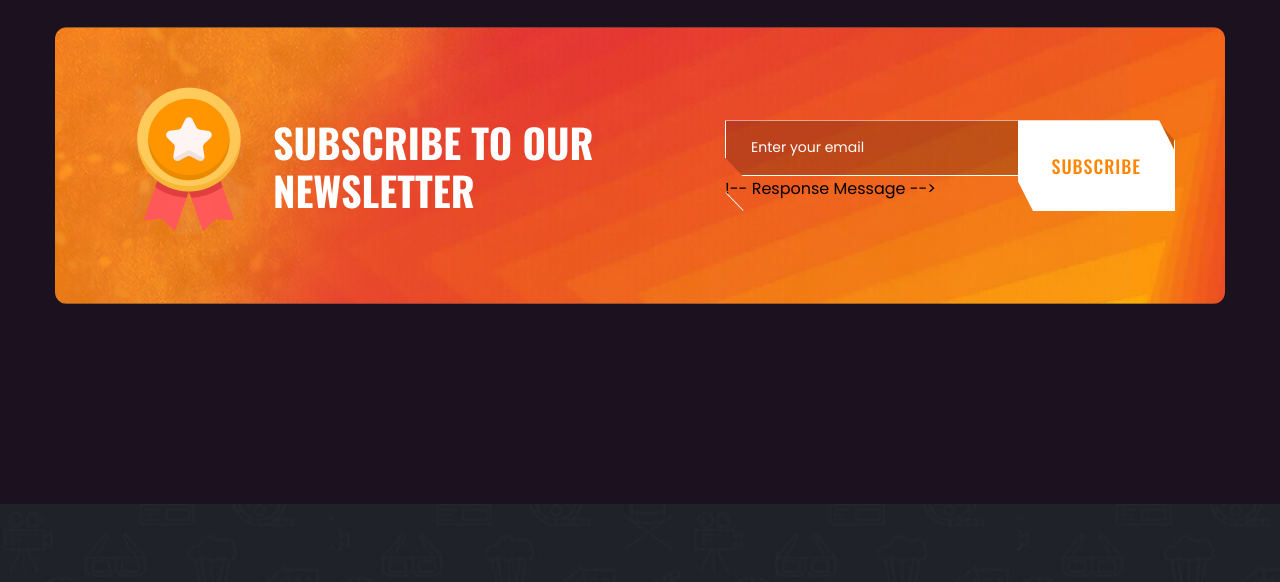
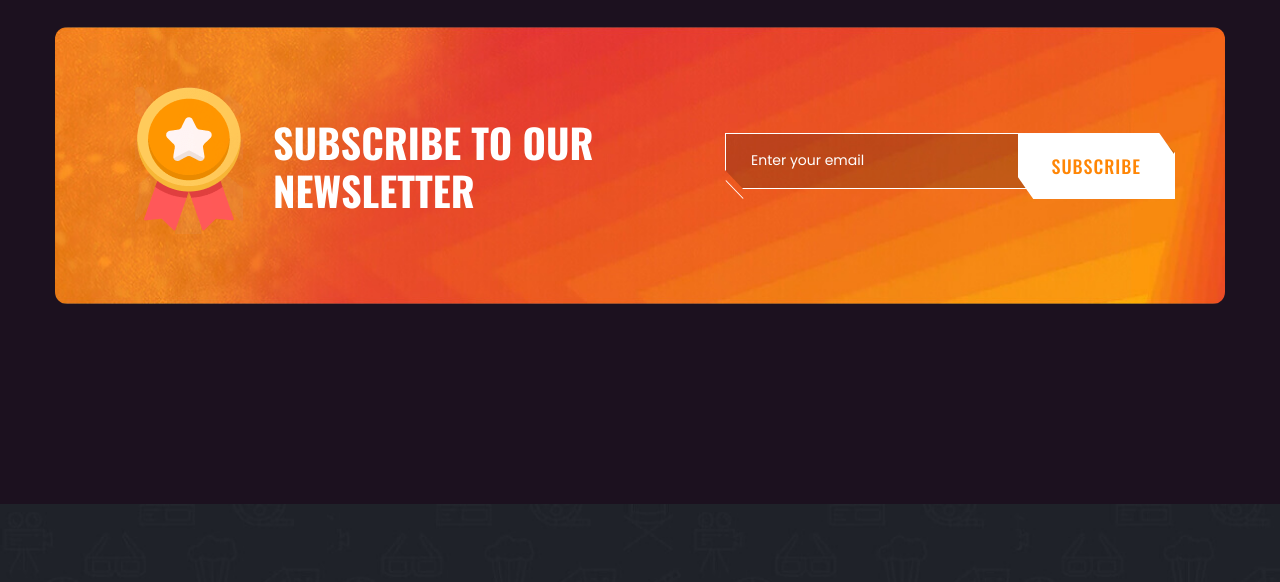
Before and after one commit to badu-ser/X4_ESPORTS_OFFICIAL, a plain HTML site: page index.html in a window 1280 px wide. Shown: the part 4720-5302 px from the top of the page. Drawn offline with nearby package versions, Linux system fonts and the light colour scheme; files whose address does not match are found by name.

Commit message:
Update index.html

```diff
--- a/index.html
+++ b/index.html
@@ -676,7 +676,7 @@
 
     <!-- Hidden field to prevent bot signups -->
     <input type="text" name="b_f5ef85fd7e179c456c1bf90e1_6dd10a7d1d" tabindex="-1" style="position:absolute; left:-5000px;">
-      !-- Response Message -->
+
       <p id="mc-response" style="margin-top: 10px; color: green; font-weight: bold;"></p>
       </form>
 
```
